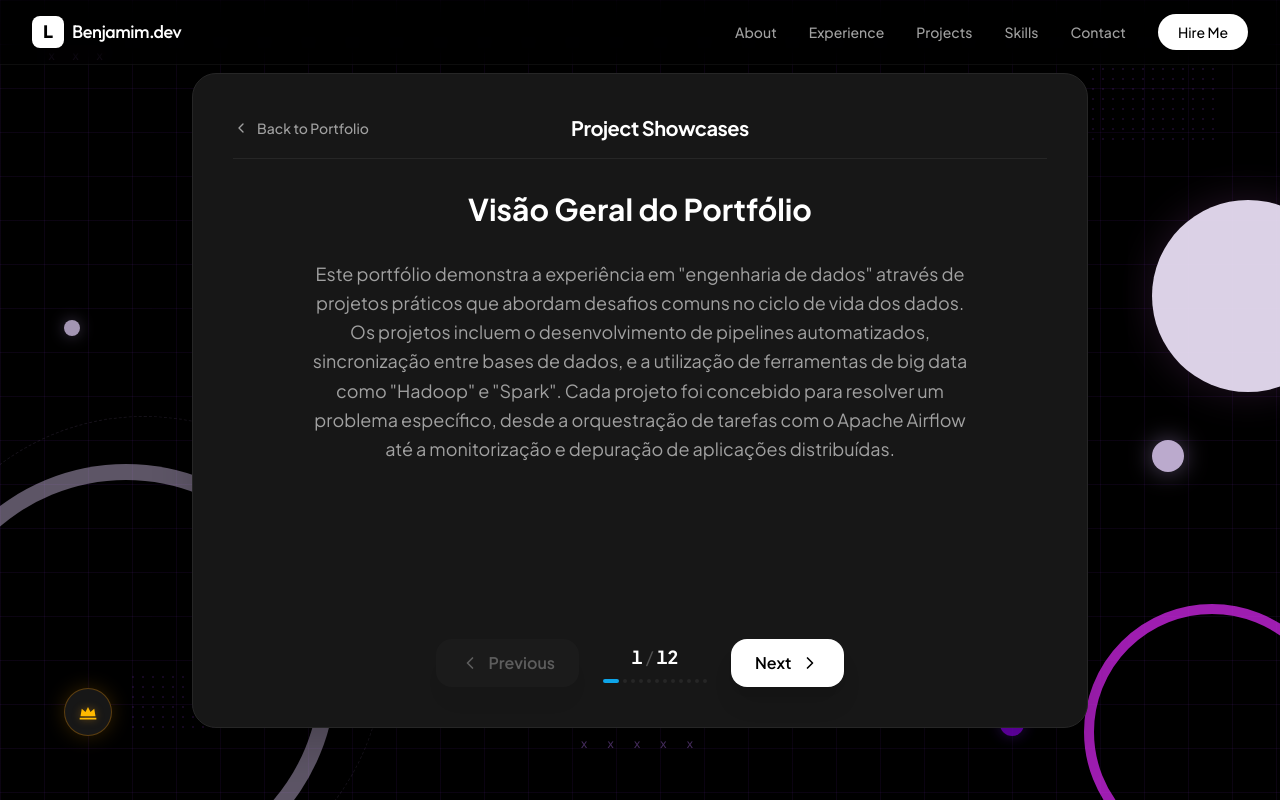
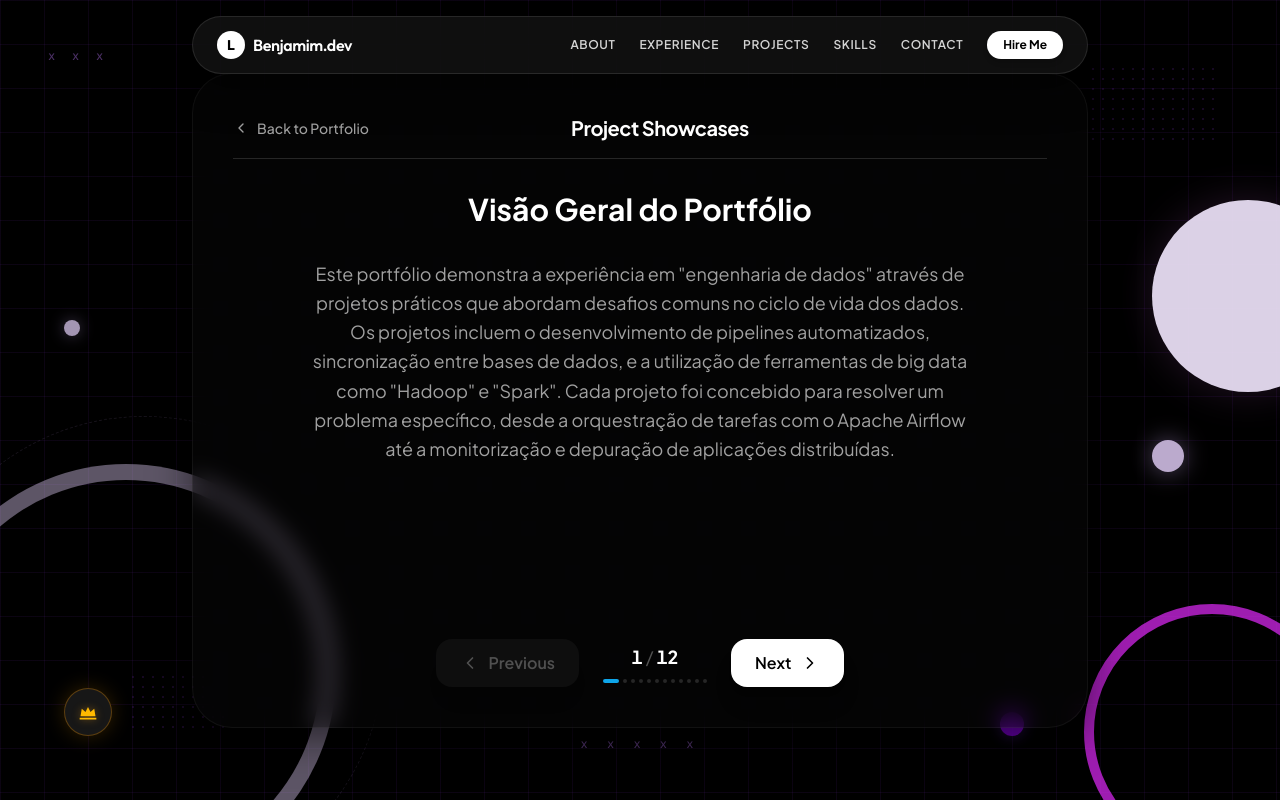
Before and after one commit to laurindocbenjamim/laurindo-portfolio-reactjs, a React (Vite) app: page /showcases in a window 1280 px wide. Built offline with nearby package versions, Linux system fonts and the light colour scheme.

Commit message:
style: refine visual aesthetics of cards and containers
Update card styling with darker backgrounds, adjusted blur effects, and more subtle borders to enhance the portfolio's visual hierarchy and modern look.

```diff
--- a/src/App.tsx
+++ b/src/App.tsx
@@ -609,7 +609,7 @@ function Home() {
                 <div className={`w-full md:w-1/2 pl-16 md:pl-0 ${idx % 2 === 0 ? 'md:pr-20' : 'md:pl-20'}`}>
                   <motion.div
                     whileHover={{ y: -5 }}
-                    className="p-8 bg-neutral-900/40 backdrop-blur-sm border border-neutral-800/50 rounded-[2rem] hover:border-brand-primary/50 transition-all duration-300 shadow-xl"
+                    className="p-8 bg-neutral-950/45 backdrop-blur-md border border-white/5 rounded-[2rem] hover:border-white/15 transition-all duration-300 shadow-[0_12px_40px_rgba(0,0,0,0.55)]"
                   >
                     {exp.bullets ? (
                       <ul className="space-y-4">
@@ -749,20 +749,20 @@ function Home() {
                     exit={{ opacity: 0, scale: 0.9 }}
                     viewport={{ once: true }}
                     transition={{ duration: 0.3 }}
-                    className="group bg-neutral-900 rounded-3xl overflow-hidden border border-neutral-800 hover:border-brand-primary transition-all hover:shadow-2xl hover:shadow-brand-primary/5"
+                    className="group bg-neutral-950/45 backdrop-blur-md rounded-[2rem] overflow-hidden border border-white/5 hover:border-white/15 transition-all duration-300 hover:shadow-[0_12px_45px_rgba(0,0,0,0.65)]"
                   >
                     <div className="p-8">
                       <div className="flex justify-between items-start mb-6">
-                        <div className="inline-block px-3 py-1 bg-neutral-800 rounded-lg text-xs font-bold text-neutral-400 uppercase tracking-widest">
+                        <div className="inline-block px-3 py-1 bg-white/5 border border-white/10 rounded-xl text-xs font-semibold text-neutral-300 uppercase tracking-widest">
                            {project.type}
                         </div>
                         <div className="flex gap-2">
                           {project.github && (
-                            <a href={project.github} target="_blank" rel="noopener noreferrer" className="p-2 hover:bg-neutral-800 rounded-full transition-colors group/link" title="GitHub Repository">
+                            <a href={project.github} target="_blank" rel="noopener noreferrer" className="p-2 hover:bg-white/5 rounded-full transition-colors group/link" title="GitHub Repository">
                               <Github className="w-5 h-5 text-neutral-500 group-hover/link:text-white" />
                             </a>
                           )}
-                          <a href={project.demo} target="_blank" rel="noopener noreferrer" className="p-2 hover:bg-neutral-800 rounded-full transition-colors group/link" title="Live Demo">
+                          <a href={project.demo} target="_blank" rel="noopener noreferrer" className="p-2 hover:bg-white/5 rounded-full transition-colors group/link" title="Live Demo">
                             <ExternalLink className="w-5 h-5 text-neutral-500 group-hover/link:text-white" />
                           </a>
                         </div>
@@ -773,7 +773,7 @@ function Home() {
                       </p>
                       <div className="flex flex-wrap gap-2">
                         {project.tags.map(tag => (
-                          <span key={tag} className="text-[10px] font-mono font-bold px-2 py-1 bg-neutral-800 border border-neutral-700 rounded text-neutral-400">
+                          <span key={tag} className="text-[10px] font-mono font-bold px-2 py-1 bg-white/5 border border-white/10 rounded-lg text-neutral-300">
                             {tag}
                           </span>
                         ))}
@@ -824,10 +824,10 @@ function Home() {
                 whileInView={{ opacity: 1, y: 0 }}
                 viewport={{ once: true }}
                 transition={{ delay: idx * 0.1 }}
-                whileHover={{ y: -5, borderColor: "rgba(255,255,255,0.2)" }}
-                className="p-8 bg-neutral-900 rounded-3xl border border-neutral-800 shadow-sm hover:shadow-md transition-all group"
+                whileHover={{ y: -5 }}
+                className="p-8 bg-neutral-950/45 backdrop-blur-md rounded-[2rem] border border-white/5 shadow-lg hover:shadow-[0_12px_40px_rgba(0,0,0,0.55)] transition-all duration-300 group"
               >
-                <div className="w-12 h-12 bg-neutral-800 rounded-2xl flex items-center justify-center mb-6 group-hover:scale-110 transition-transform">
+                <div className="w-12 h-12 bg-white/5 border border-white/10 rounded-2xl flex items-center justify-center mb-6 group-hover:scale-110 transition-all duration-300">
                   {skill.icon}
                 </div>
                 <h3 className="font-bold text-lg mb-4 text-white">{skill.category}</h3>
@@ -888,22 +888,22 @@ function Home() {
               whileInView={{ opacity: 1, x: 0 }}
               viewport={{ once: true }}
               transition={{ duration: 0.6, delay: 0.2 }}
-              className="bg-neutral-900 p-8 lg:p-12 rounded-[2.5rem] border border-neutral-800 shadow-2xl shadow-brand-primary/5"
+              className="bg-neutral-950/45 backdrop-blur-md p-8 lg:p-12 rounded-[2.5rem] border border-white/5 shadow-[0_12px_40px_rgba(0,0,0,0.55)]"
             >
                <form className="space-y-6">
                   <div className="grid sm:grid-cols-2 gap-6">
                     <div className="space-y-2">
                       <label className="text-xs font-bold uppercase tracking-widest text-neutral-500">Name</label>
-                      <input type="text" className="w-full bg-neutral-800 border border-neutral-700 rounded-xl px-4 py-3 placeholder:text-neutral-600 focus:outline-none focus:border-neutral-500 transition-colors text-white" placeholder="John Doe" />
+                      <input type="text" className="w-full bg-white/5 border border-white/10 rounded-xl px-4 py-3 placeholder:text-neutral-600 focus:outline-none focus:border-white/20 transition-all text-white focus:bg-white/[0.08]" placeholder="John Doe" />
                     </div>
                     <div className="space-y-2">
-                       <label className="text-xs font-bold uppercase tracking-widest text-neutral-500">Email</label>
-                       <input type="email" className="w-full bg-neutral-800 border border-neutral-700 rounded-xl px-4 py-3 placeholder:text-neutral-600 focus:outline-none focus:border-neutral-500 transition-colors text-white" placeholder="john@example.com" />
+                        <label className="text-xs font-bold uppercase tracking-widest text-neutral-500">Email</label>
+                        <input type="email" className="w-full bg-white/5 border border-white/10 rounded-xl px-4 py-3 placeholder:text-neutral-600 focus:outline-none focus:border-white/20 transition-all text-white focus:bg-white/[0.08]" placeholder="john@example.com" />
                     </div>
                   </div>
                   <div className="space-y-2">
                     <label className="text-xs font-bold uppercase tracking-widest text-neutral-500">Message</label>
-                    <textarea rows={4} className="w-full bg-neutral-800 border border-neutral-700 rounded-xl px-4 py-3 placeholder:text-neutral-600 focus:outline-none focus:border-neutral-500 transition-colors resize-none text-white" placeholder="Tell me about your project..." />
+                    <textarea rows={4} className="w-full bg-white/5 border border-white/10 rounded-xl px-4 py-3 placeholder:text-neutral-600 focus:outline-none focus:border-white/20 transition-all resize-none text-white focus:bg-white/[0.08]" placeholder="Tell me about your project..." />
                   </div>
                   <button className="w-full bg-white text-black font-bold py-4 rounded-xl hover:bg-neutral-200 transition-all hover:scale-[1.02] active:scale-[0.98]">
                     Send Message
@@ -975,23 +975,23 @@ export default function App() {
 
       <div className="relative z-10 flex flex-col min-h-screen">
         {!["/cv"].includes(location.pathname) && (
-          <nav className="fixed top-0 w-full z-50 border-b border-white/5 bg-black/40 backdrop-blur-md">
-            <div className="max-w-7xl mx-auto px-4 sm:px-6 lg:px-8">
-              <div className="flex justify-between items-center h-16">
+          <nav className="fixed top-4 left-1/2 -translate-x-1/2 z-50 border border-white/10 bg-neutral-900/65 backdrop-blur-xl rounded-full w-[calc(100%-2rem)] max-w-4xl shadow-[0_12px_40px_rgba(0,0,0,0.6)] transition-all duration-300">
+            <div className="px-6">
+              <div className="flex justify-between items-center h-14">
                 <Link to="/" className="flex items-center gap-2">
-                  <div className="w-8 h-8 bg-white rounded-lg flex items-center justify-center">
-                    <span className="text-black font-display font-bold text-lg">L</span>
+                  <div className="w-7 h-7 bg-white rounded-full flex items-center justify-center">
+                    <span className="text-black font-display font-bold text-sm">L</span>
                   </div>
-                  <span className="font-display font-medium text-lg tracking-tight text-white">Benjamim.dev</span>
+                  <span className="font-display font-semibold text-base tracking-tight text-white hover:text-purple-300 transition-colors">Benjamim.dev</span>
                 </Link>
 
-                <div className="hidden md:flex items-center gap-8">
+                <div className="hidden md:flex items-center gap-6">
                   {navLinks.map((link) => (
                     link.href.startsWith("/#") ? (
                        <a
                         key={link.name}
                         href={link.href}
-                        className="text-sm font-medium text-neutral-400 hover:text-white transition-colors"
+                        className="text-xs font-semibold uppercase tracking-wider text-neutral-300 hover:text-white transition-colors"
                       >
                         {link.name}
                       </a>
@@ -999,7 +999,7 @@ export default function App() {
                       <Link
                         key={link.name}
                         to={link.href}
-                        className="text-sm font-medium text-neutral-400 hover:text-white transition-colors"
+                        className="text-xs font-semibold uppercase tracking-wider text-neutral-300 hover:text-white transition-colors"
                       >
                         {link.name}
                       </Link>
@@ -1007,17 +1007,17 @@ export default function App() {
                   ))}
                   <a
                     href="#contact"
-                    className="bg-white text-black px-5 py-2 rounded-full text-sm font-medium hover:bg-neutral-200 transition-colors"
+                    className="bg-white text-black px-4 py-1.5 rounded-full text-xs font-bold hover:bg-neutral-200 transition-colors shadow-md"
                   >
                     Hire Me
                   </a>
                 </div>
 
                 <button
-                  className="md:hidden p-2 text-neutral-400 hover:text-white"
+                  className="md:hidden p-2 text-neutral-300 hover:text-white"
                   onClick={() => setIsMenuOpen(!isMenuOpen)}
                 >
-                  {isMenuOpen ? <X /> : <Menu />}
+                  {isMenuOpen ? <X className="w-5 h-5" /> : <Menu className="w-5 h-5" />}
                 </button>
               </div>
             </div>
@@ -1025,19 +1025,19 @@ export default function App() {
             <AnimatePresence>
               {isMenuOpen && (
                 <motion.div
-                  initial={{ opacity: 0, height: 0 }}
-                  animate={{ opacity: 1, height: "auto" }}
-                  exit={{ opacity: 0, height: 0 }}
-                  className="md:hidden bg-neutral-900 border-b border-neutral-800 overflow-hidden"
+                  initial={{ opacity: 0, y: -10 }}
+                  animate={{ opacity: 1, y: 0 }}
+                  exit={{ opacity: 0, y: -10 }}
+                  className="absolute top-16 left-0 right-0 bg-neutral-900/95 border border-white/10 rounded-3xl overflow-hidden shadow-2xl p-4 md:hidden backdrop-blur-xl"
                 >
-                  <div className="px-4 py-6 space-y-4">
+                  <div className="space-y-3">
                     {navLinks.map((link) => (
                        link.href.startsWith("/#") ? (
                         <a
                           key={link.name}
                           href={link.href}
                           onClick={() => setIsMenuOpen(false)}
-                          className="block text-lg font-medium text-neutral-200 hover:text-white"
+                          className="block text-sm font-semibold uppercase tracking-wider text-neutral-200 hover:text-white hover:bg-white/5 py-2 px-4 rounded-xl transition-all"
                         >
                           {link.name}
                         </a>
@@ -1046,7 +1046,7 @@ export default function App() {
                           key={link.name}
                           to={link.href}
                           onClick={() => setIsMenuOpen(false)}
-                          className="block text-lg font-medium text-neutral-200 hover:text-white"
+                          className="block text-sm font-semibold uppercase tracking-wider text-neutral-200 hover:text-white hover:bg-white/5 py-2 px-4 rounded-xl transition-all"
                         >
                           {link.name}
                         </Link>
--- a/src/components/Showcases.tsx
+++ b/src/components/Showcases.tsx
@@ -144,7 +144,7 @@ export default function Showcases() {
 
   return (
     <div className="min-h-screen bg-transparent text-neutral-100 flex items-center justify-center p-4 md:p-12 relative z-10">
-      <div className="max-w-4xl w-full bg-neutral-900 rounded-3xl border border-neutral-800 shadow-2xl p-6 md:p-10 flex flex-col items-center">
+      <div className="max-w-4xl w-full bg-neutral-950/45 backdrop-blur-md rounded-[2.5rem] border border-white/5 shadow-[0_12px_40px_rgba(0,0,0,0.55)] p-6 md:p-10 flex flex-col items-center">
 
         <div className="w-full mb-8 flex justify-between items-center border-b border-neutral-800 pb-4">
              <Link to="/" className="text-sm font-medium text-neutral-400 hover:text-white transition-colors flex items-center gap-2">
```
